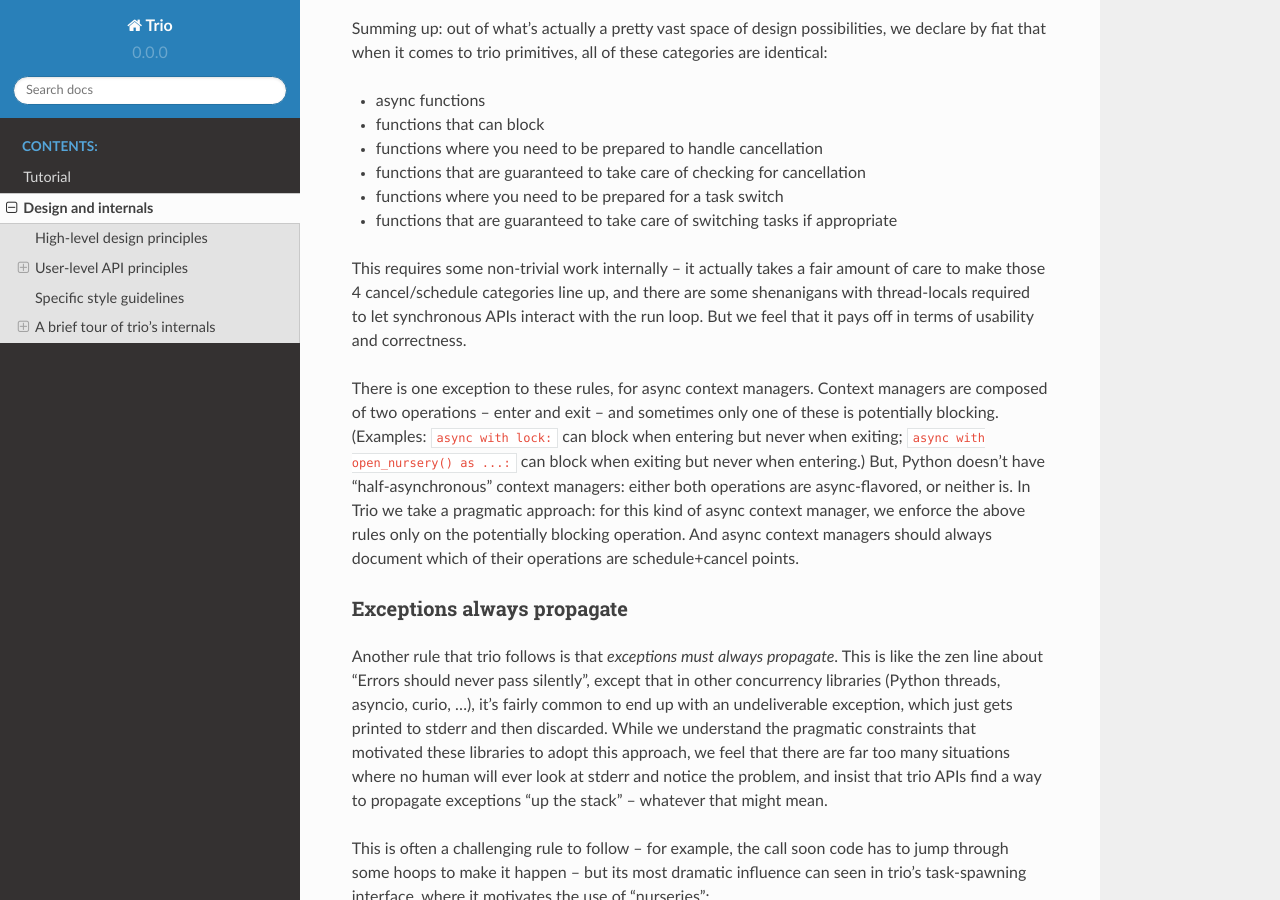
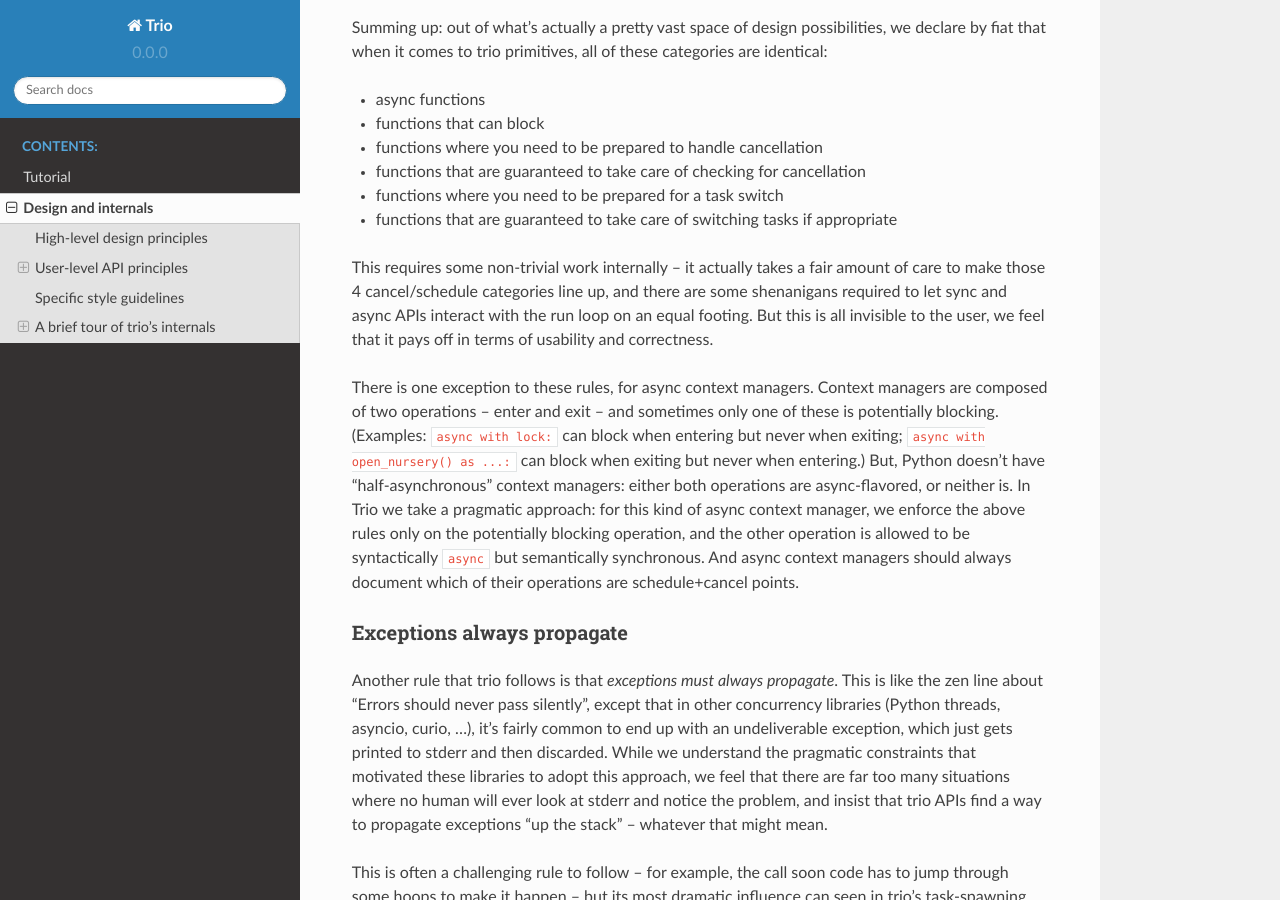
Before and after one commit to GangCheng0619/trio-py-app, a Sphinx documentation site: the page built from docs/source/design.rst, in a window 1280 px wide and 900 px high, scrolled down 4324 px. Built offline with Sphinx 7.4.7 and the Read the Docs theme 2.0.0, drawn with Linux system fonts in a browser that asks for light colours; pages that are not in the unit, such as notebooks, are missing from menus; some of the changed text lies outside the part shown.

Commit message:
Bit of wordsmithing

```diff
--- a/docs/source/design.rst
+++ b/docs/source/design.rst
@@ -183,7 +183,10 @@
 is interleaved and be sure that it's correct
 <https://glyph.twistedmatrix.com/2014/02/unyielding.html>`__.
 
-Trio's approach is informed by two further observations:
+So an important question for an async I/O library is: how do we help
+the user manage these trade-offs?
+
+Trio's answer is informed by two further observations:
 
 First, any time a task blocks (e.g., because it does an ``await
 sock.recv()`` but there's no data available to receive), that
@@ -199,16 +202,14 @@
 interleaving correctly, but you can't count on it to help meet latency
 requirements.
 
-The goal then is to come up with a set of API conventions that make it
-easy for users to deal with all this. Trio's solution is:
+With all that in mind, trio takes the following approach:
 
 Rule 1: to reduce the number of concepts to keep track of, we collapse
 cancel points and schedule points together. Every point that is a
 cancel point is also a schedule point and vice versa. These are
 distinct concepts both theoretically and in the actual implementation,
 but we hide that distinction from the user so that there's only one
-concept they need to keep track of. (Exception: there are
-:mod:`trio.hazmat` APIs that deal with the two concepts separately.)
+concept they need to keep track of.
 
 Rule 2: Cancel+schedule points are determined *statically*. A trio
 primitive is either *always* a cancel+schedule point, or *never* a
@@ -260,9 +261,10 @@
 
 This requires some non-trivial work internally – it actually takes a
 fair amount of care to make those 4 cancel/schedule categories line
-up, and there are some shenanigans with thread-locals required to let
-synchronous APIs interact with the run loop. But we feel that it pays
-off in terms of usability and correctness.
+up, and there are some shenanigans required to let sync and async APIs
+interact with the run loop on an equal footing. But this is all
+invisible to the user, we feel that it pays off in terms of usability
+and correctness.
 
 There is one exception to these rules, for async context
 managers. Context managers are composed of two operations – enter and
@@ -273,9 +275,10 @@
 "half-asynchronous" context managers: either both operations are
 async-flavored, or neither is. In Trio we take a pragmatic approach:
 for this kind of async context manager, we enforce the above rules
-only on the potentially blocking operation. And async context managers
-should always document which of their operations are schedule+cancel
-points.
+only on the potentially blocking operation, and the other operation is
+allowed to be syntactically ``async`` but semantically
+synchronous. And async context managers should always document which
+of their operations are schedule+cancel points.
 
 
 Exceptions always propagate
```
Also changed, not shown: other parts of docs/source/design.rst (+2 -2 lines).
